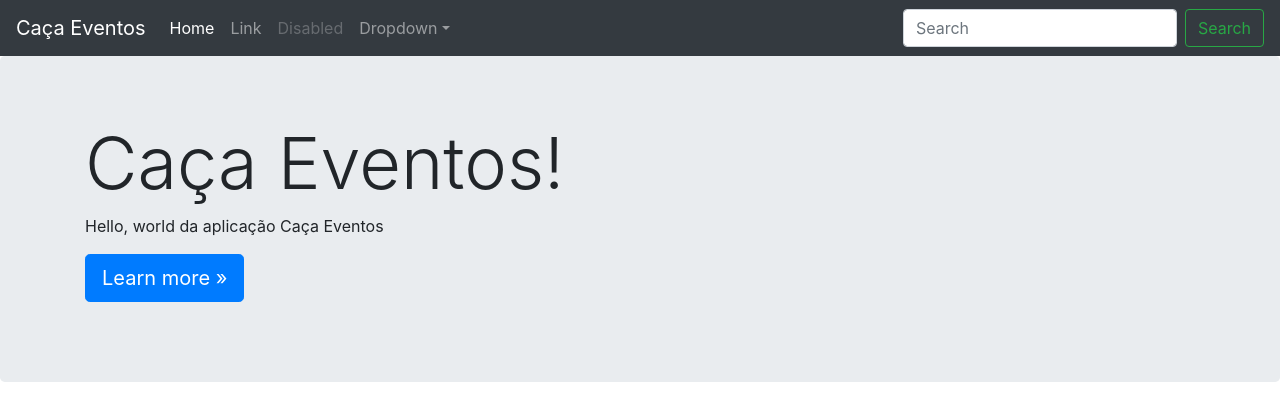
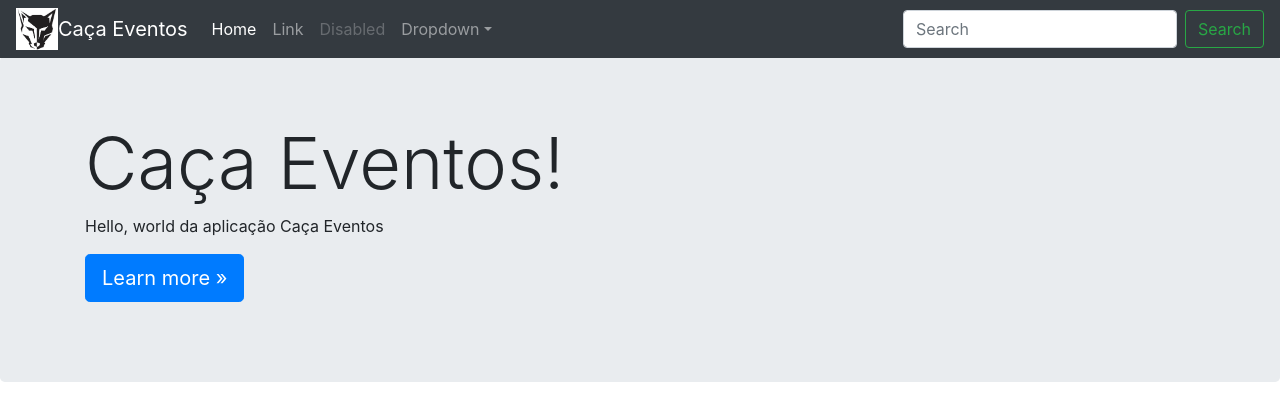
Before and after one commit to robsonalucard/eventos-es2, a Django app: page / in a window 1280 px wide. Shown: the top 414 px of the page. Run offline with Django 3.2, Linux system fonts and the light colour scheme; some libraries are stand-ins or nearby versions.

Commit message:
Melhoramento do template Base

```diff
--- a/cEventos/cEventos/core/templates/base.html
+++ b/cEventos/cEventos/core/templates/base.html
@@ -6,7 +6,7 @@
     <meta name="viewport" content="width=device-width, initial-scale=1, shrink-to-fit=no">
     <meta name="description" content="">
     <meta name="author" content="">
-    <link rel="icon" href="../../../../favicon.ico">
+    <link rel="icon" href="{% static "img/wolf.ico" %}">
 
     <title>Caça Eventos</title>
 
@@ -20,6 +20,7 @@
   <body>
 
     <nav class="navbar navbar-expand-md navbar-dark fixed-top bg-dark">
+      <a href=""><img src="{% static "img/wolf2.png" %}" alt="Wolf" width="42" height="42"></a>
       <a class="navbar-brand" href="#">Caça Eventos</a>
       <button class="navbar-toggler" type="button" data-toggle="collapse" data-target="#navbarsExampleDefault" aria-controls="navbarsExampleDefault" aria-expanded="false" aria-label="Toggle navigation">
         <span class="navbar-toggler-icon"></span>
```
Also changed, not shown: cEventos/cEventos/core/static/img/wolf.ico (added), cEventos/cEventos/core/static/img/wolf2.png (added).
